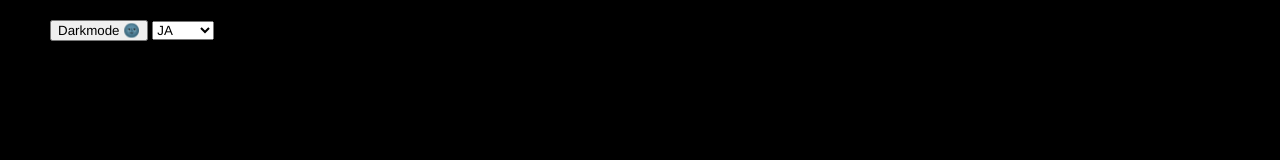
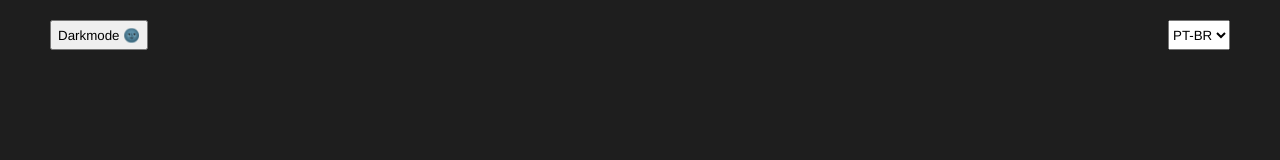
Before and after one commit to LpxsBr/minepage, a website: page index.html in a window 1280 px wide. Both pictures are taken after a click on the button "Darkmode 🌞". Drawn offline with nearby package versions, Linux system fonts and the light colour scheme.

Commit message:
make some improvements

```diff
--- a/index.html
+++ b/index.html
@@ -8,7 +8,7 @@
     <script>
 
     </script>
-    <title>Opa</title>
+    <title id="title">Opa</title>
     <style>
         * {
             font-family: helvetica;
@@ -17,6 +17,15 @@
         body {
             padding: 20px 50px;
             margin: 0;
+        }
+
+        header{
+            display: flex;
+            flex-direction: row;
+            justify-content: space-between;
+            /* background-color: white; */
+            width: 100%;
+            height: 30px;
         }
 
         .activities {
@@ -50,11 +59,10 @@
 
 <body>
     <main>
-        <button id="darkmodeBtn" onclick="darkMode()">Darkmode 🌞</button>
-        <select onchange="setIdiom(event)" name="select" id="select">
-
-
-        </select>
+        <header id="header">
+            <button id="darkmodeBtn" onclick="darkMode()" onmouseover="changeTitle('kk')">Darkmode 🌞</button>
+            <select onchange="setIdiom(event)" name="select" id="select"></select>
+        </header>
         <div class="readme" id="readme"></div>
     </main>
 </body>
@@ -76,7 +84,7 @@
         idiomOption = window.localStorage.getItem('idiom')
     }
 
-    selectDoc.innerHTML = options.map((item)=>`<option value="${item}" selected="${idiomOption == item}">${item.toUpperCase()}</option>`)
+    selectDoc.innerHTML = options.map((item)=>`<option value="${item}" ${idiom == item ? 'selected': null}>${item.toUpperCase()}</option>`)
 
     function setIdiom(event){
         if(event){
@@ -89,7 +97,18 @@
 
     // darkmode hehehe
 
-    var dark = eval(window.localStorage.getItem('darkmode')) ? darkMode() : 0
+    var dark = eval(window.localStorage.getItem('darkmode')) ? darkMode() : 0;
+
+    function changeTitle(place){
+
+        const setting = {
+            theme: {
+                'pt-br': 'Mudar de cor ne'
+            },
+        }
+
+        document.getElementById('title').innerText = setting[place][idiom]
+    }
 
     function darkMode() {
 
@@ -99,7 +118,7 @@
 
         if (dark) {
             document.getElementById('darkmodeBtn').innerText = 'Darkmode 🌚'
-            document.body.style.background = '#000'
+            document.body.style.background = '#1E1E1E'
             document.body.style.color = '#fff'
         } else {
             document.getElementById('darkmodeBtn').innerText = 'Darkmode 🌞'
```
